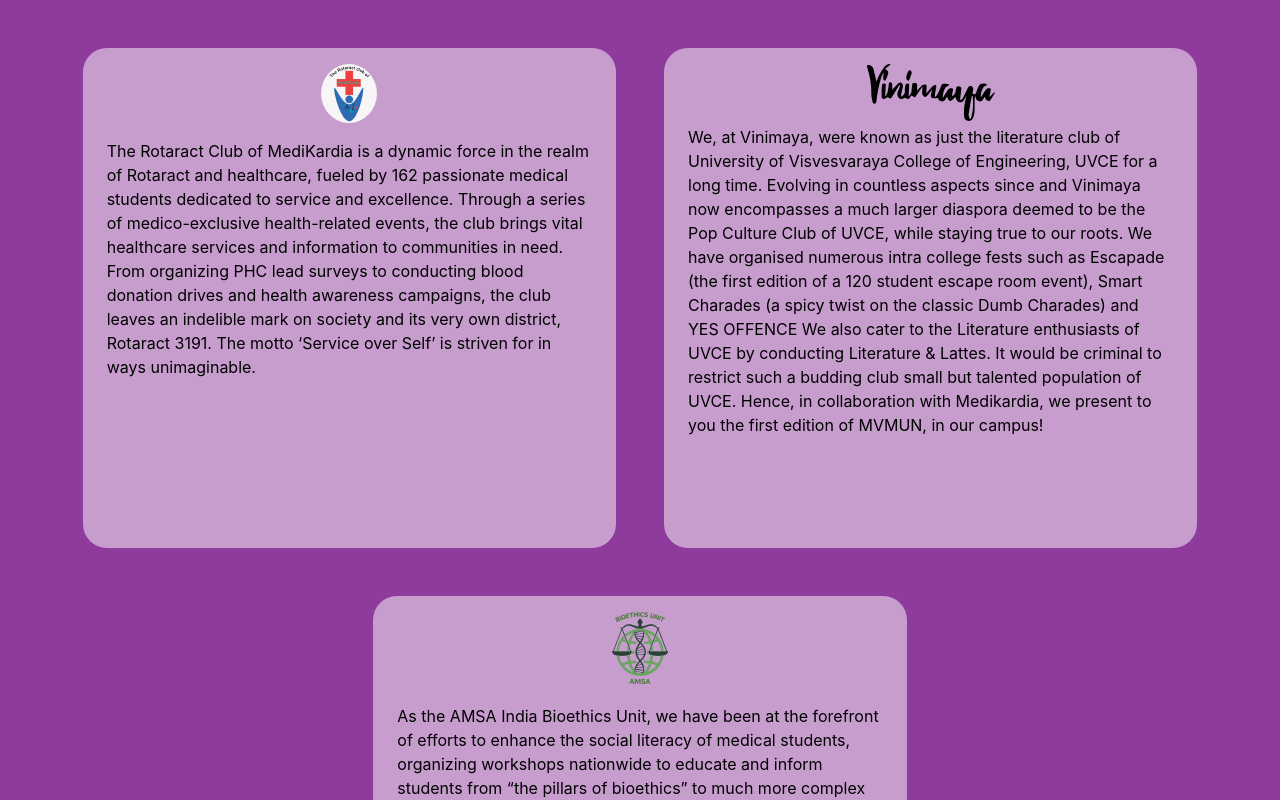
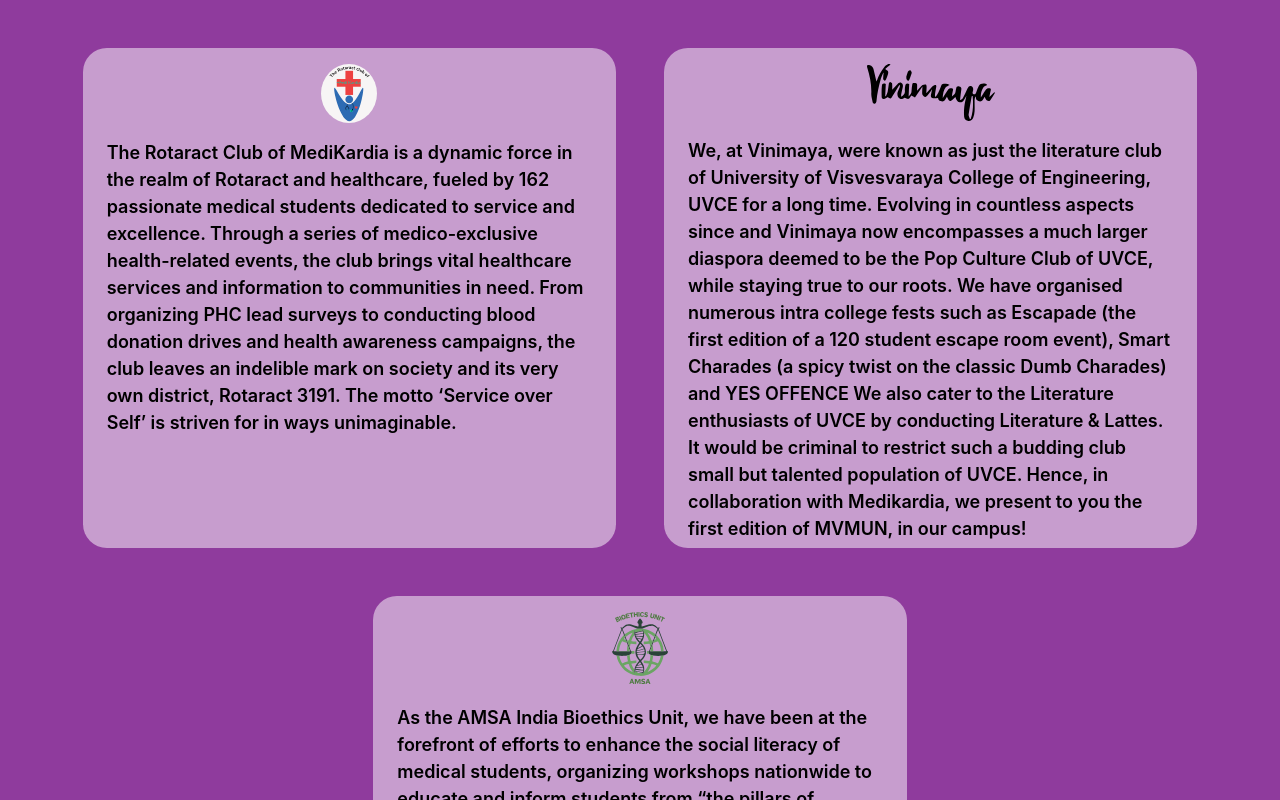
Before and after one commit to VenerableHarsha/VMMUN, a React (Create React App) app: page / in a window 1280 px wide. Shown: the part 1000-1800 px from the top of the page. Built offline with nearby package versions, Linux system fonts and the light colour scheme; a web font is replaced by a local one.

Commit message:
white box removed

```diff
--- a/src/components/About_us.js
+++ b/src/components/About_us.js
@@ -10,8 +10,8 @@
     <div className='flex gap-12 justify-center flex-wrap mt-14 '>
         <div className='sm:w-5/12 sm:h-[500px] rounded-3xl w-[280px] h-[380px] bc' style={{backgroundColor:'rgba(255, 255, 255, 0.5)'}}><div className='flex justify-center mt-4'><img src={rot} className='w-14 sm:w-14'></img></div>
         <div className='sm:text-md text-black mt-4 mx-6 para' >The Rotaract Club of MediKardia is a dynamic force in the realm of Rotaract and healthcare, fueled by 162 passionate medical students dedicated to service and excellence. Through a series of medico-exclusive health-related events, the club brings vital healthcare services and information to communities in need. From organizing PHC lead surveys to conducting blood donation drives and health awareness campaigns, the club leaves an indelible mark on society and its very own district, Rotaract 3191. The motto ‘Service over Self’ is striven for in ways unimaginable.</div></div>
-        <div className='sm:w-5/12 sm:h-[500px] bg-pink-300 rounded-3xl w-[280px] h-[430px] bc' style={{backgroundColor:'rgba(255, 255, 255, 0.5)'}}><div className='flex justify-center mt-4'><img src={vini} className='w-24 sm:w-32'></img></div>
-        <div className='sm:text-md text-black mt-1 mx-6 para'>
+        <div className='sm:w-5/12 sm:h-[500px] bg-pink-300 rounded-3xl w-[280px] h-[470px] bc' style={{backgroundColor:'rgba(255, 255, 255, 0.5)'}}><div className='flex justify-center mt-4'><img src={vini} className='w-24 sm:w-32'></img></div>
+        <div className='sm:text-md text-black mt-4 mx-6 para'>
 
             We, at Vinimaya, were known as just the literature club of University of Visvesvaraya College of Engineering, UVCE for a long time. Evolving in countless aspects since and Vinimaya now encompasses a much larger diaspora deemed to be the Pop Culture Club of UVCE, while staying true to our roots. We have organised numerous intra college fests such as Escapade (the first edition of a 120 student escape room event), Smart Charades (a spicy twist on the classic Dumb Charades) and YES OFFENCE
 We also cater to the Literature enthusiasts of UVCE by conducting Literature & Lattes.
--- a/src/components/Committees.js
+++ b/src/components/Committees.js
@@ -47,7 +47,7 @@
     }
 
     return (
-        <div className="min-h-screen w-screen" style={{ background: "#43014a", padding: "70px" }}>
+        <div className="min-h-screen w-[100%]" style={{ background: "#43014a", padding: "70px" }}>
             <div style={{ display: "flex", flexDirection: "row", alignItems: "center", justifyContent: "center" }}>
                 <div style={{ display: "flex", flexDirection: "column", alignItems: "center", marginBottom: "50px" }}>
                     <h1 style={{ fontFamily: "Bahnschrift", fontSize: "2rem", fontWeight: "900", color: "white" }}><b>Committees</b></h1>
--- a/src/index.css
+++ b/src/index.css
@@ -9,7 +9,10 @@
   -webkit-font-smoothing: antialiased;
   -moz-osx-font-smoothing: grayscale;
 }
-
+.para{
+  font-weight: 600;
+  font-size: 18px;
+}
 
 *, html {
 
@@ -49,6 +52,7 @@
   }
   .para{
     font-size: 12px;
+
   }
 
 }
```
